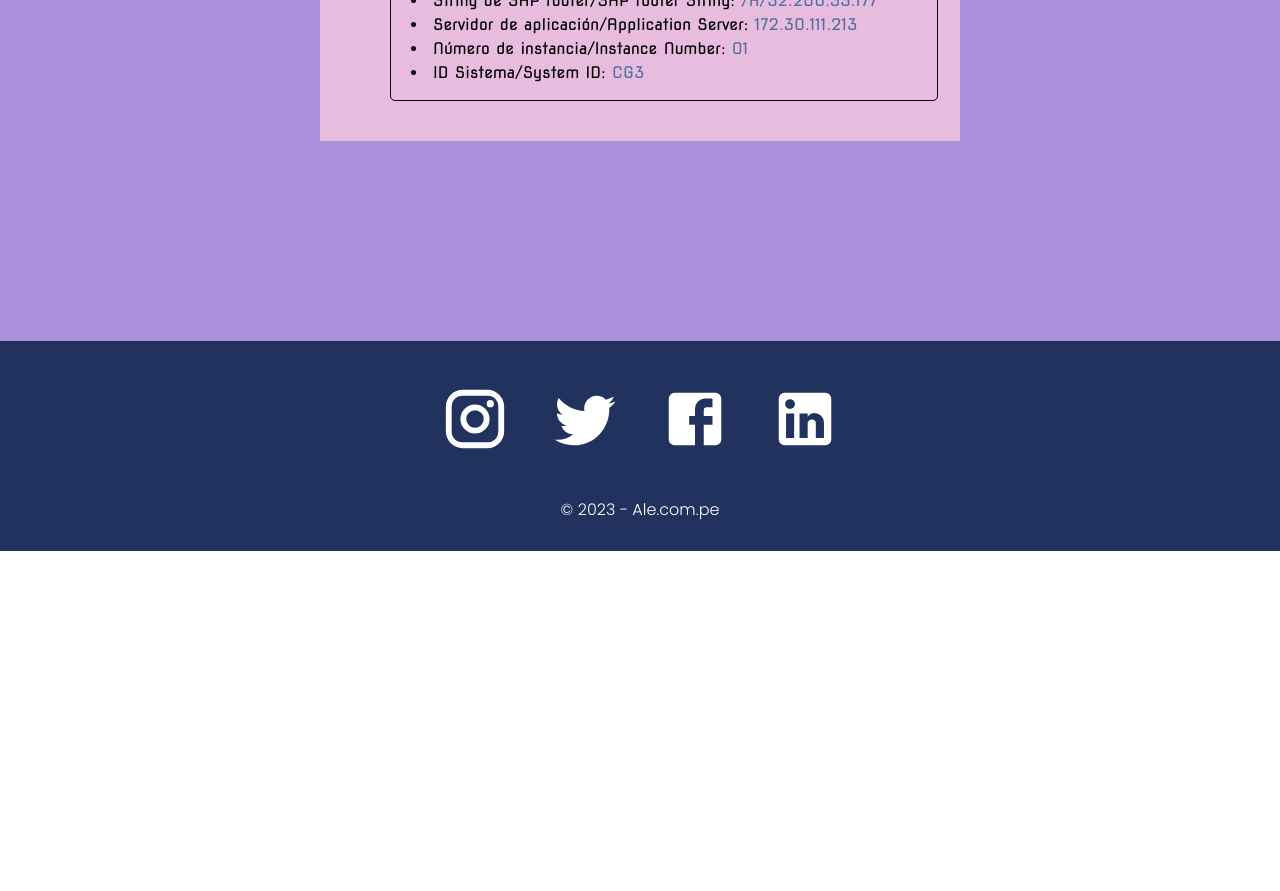
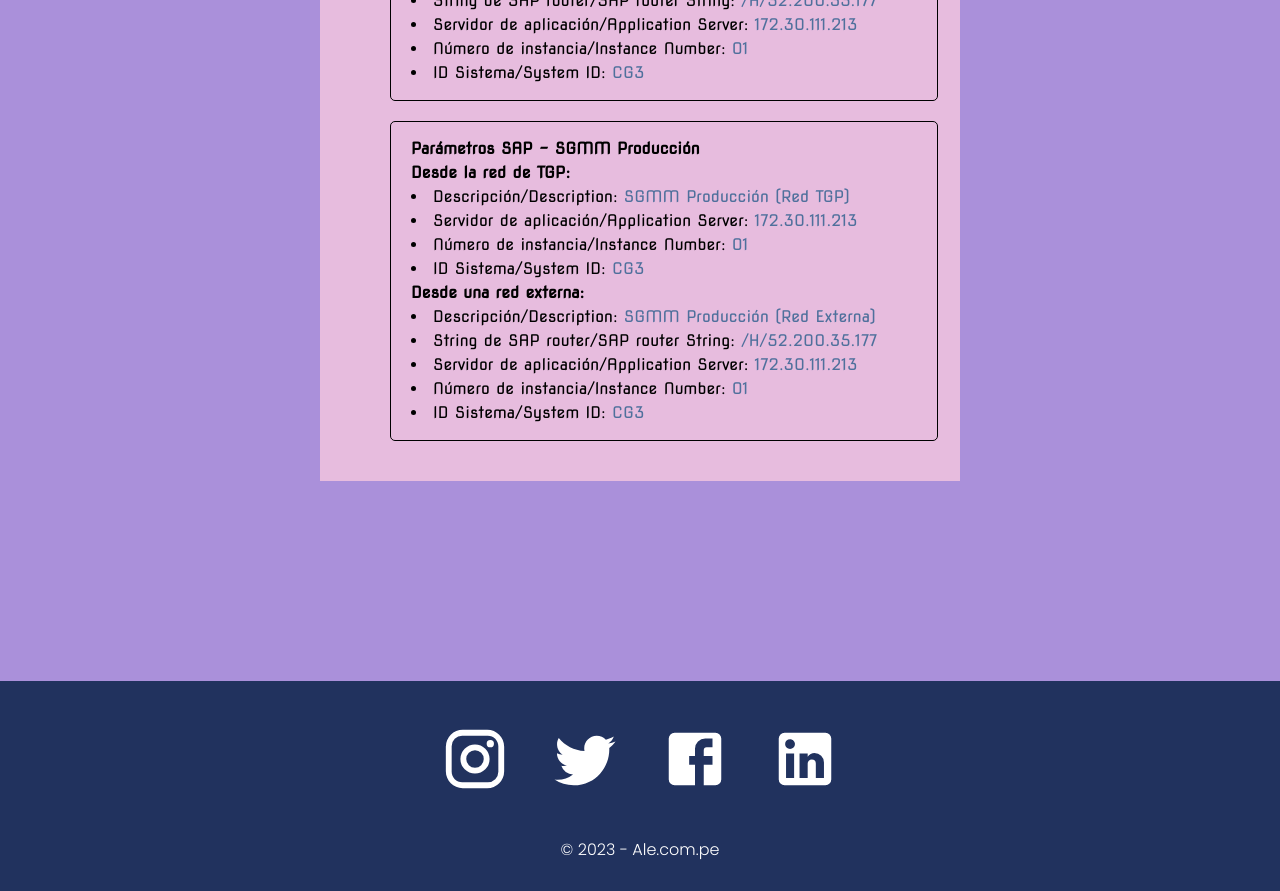
Before and after one commit to AlexandraCynthia/guia, a React (Create React App) app: page /home in a window 1280 px wide. Shown: the part 5800-6691 px from the top of the page. Before the commit the page ends 6351 px from the top, so only its background shows below. Built offline with nearby package versions, Linux system fonts and the light colour scheme; a web font is replaced by a local one.

Commit message:
pendientes

```diff
--- a/src/pages/Home.js
+++ b/src/pages/Home.js
@@ -198,6 +198,21 @@
             <li>ID Sistema/System ID: <font color="#4F709C">CG3</font></li>
            </div>
 
+           <div className="cuadrotexto">
+            <b>Parámetros SAP - SGMM Producción</b>
+            <b> Desde la red de TGP:</b>
+            <li>Descripción/Description: <font color="#4F709C">SGMM Producción (Red TGP)</font></li>
+            <li>Servidor de aplicación/Application Server: <font color="#4F709C">172.30.111.213</font></li>
+            <li>Número de instancia/Instance Number: <font color="#4F709C">01</font></li>
+            <li>ID Sistema/System ID: <font color="#4F709C">CG3</font></li>
+            <b>Desde una red externa:</b>
+            <li>Descripción/Description: <font color="#4F709C">SGMM Producción (Red Externa)</font></li>
+            <li>String de SAP router/SAP router String: <font color="#4F709C">/H/52.200.35.177</font></li>
+            <li>Servidor de aplicación/Application Server: <font color="#4F709C">172.30.111.213</font></li>
+            <li>Número de instancia/Instance Number: <font color="#4F709C">01</font></li>
+            <li>ID Sistema/System ID: <font color="#4F709C">CG3</font></li>
+           </div>
+
         </div>
 
       </div>
```
